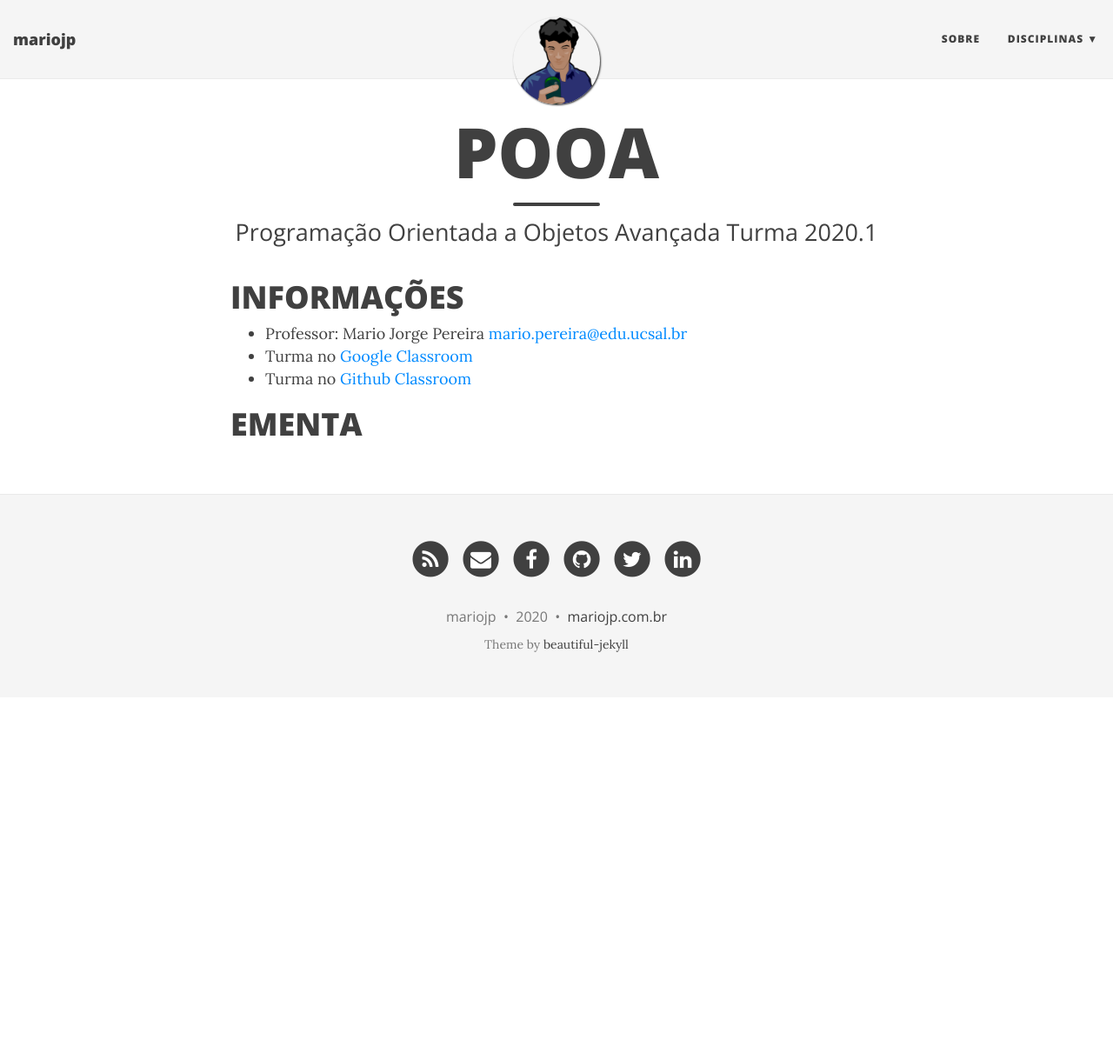
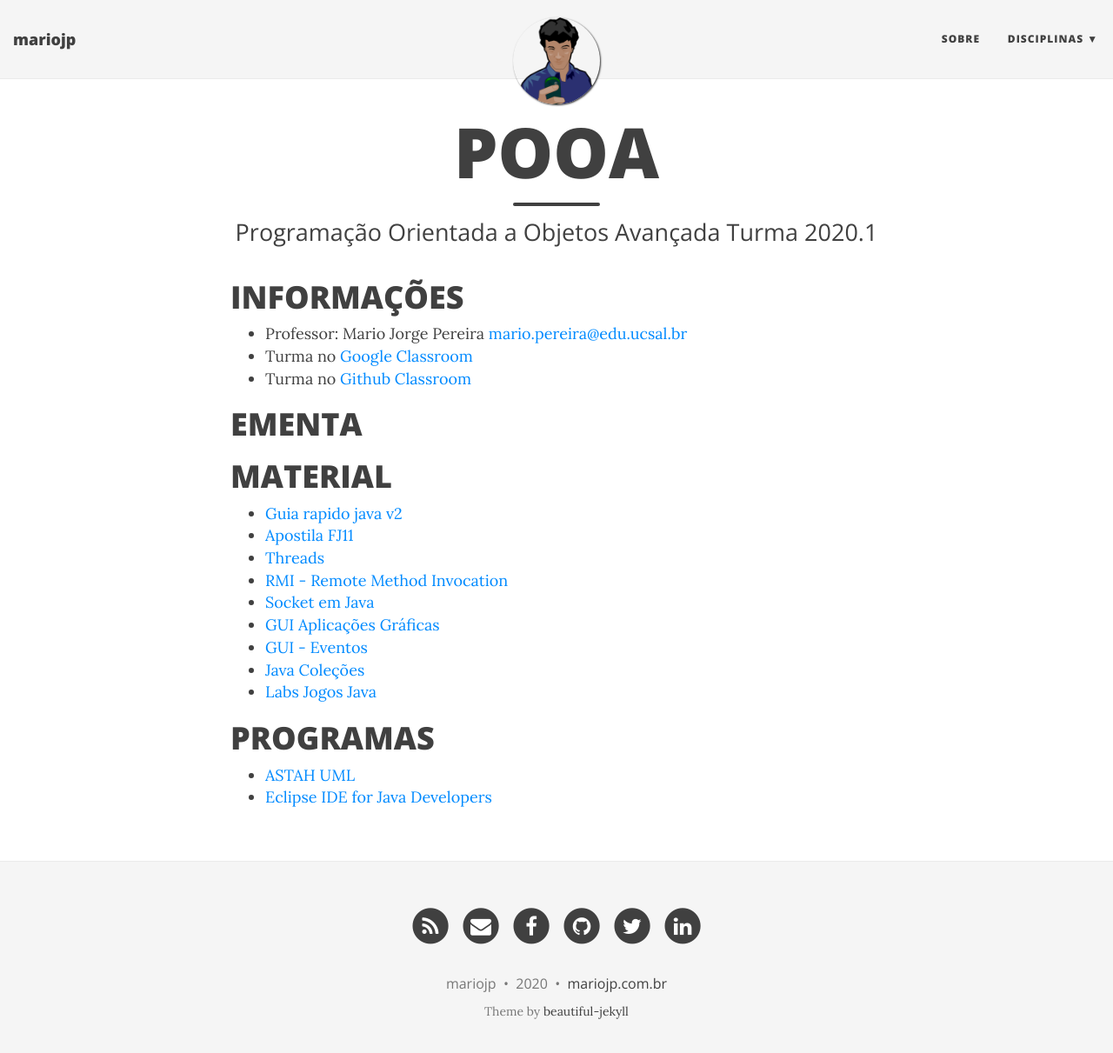
Before and after one commit to mariojp/mariojp.github.io, a Jekyll site: the page built from dooa20201.md, in a window 1280 px wide and 1224 px high. Shown: the top 1211 px of the window at 87% size. Built offline with Jekyll 4.4.1, drawn with Linux system fonts in a browser that asks for light colours; nearby versions of some CDN libraries.

Commit message:
oo e ooa Atualizada

```diff
--- a/dooa20201.md
+++ b/dooa20201.md
@@ -11,3 +11,18 @@
 - Turma no [Github Classroom](https://classroom.github.com/)
 
 # EMENTA
+
+# MATERIAL
+- [Guia rapido java v2](https://www.slideshare.net/mariojp/guia-rapido-java-v2)
+- [Apostila FJ11 ](https://www.caelum.com.br/download/caelum-java-objetos-fj11.pdf)
+- [Threads](https://www.slideshare.net/mariojp/threads-27202486)
+- [RMI - Remote Method Invocation ](https://www.slideshare.net/mariojp/rmi-27202325)
+- [Socket em Java ](https://www.slideshare.net/mariojp/socket-27202062)
+- [GUI Aplicações Gráficas](https://www.slideshare.net/mariojp/gui-26179978)
+- [GUI - Eventos](https://www.slideshare.net/mariojp/inter-26180041)
+- [Java Coleções](https://www.slideshare.net/mariojp/colees)
+- [Labs Jogos Java](https://www.slideshare.net/mariojp/labs-jogos-java)
+
+# PROGRAMAS
+- [ASTAH UML](https://astah.net/products/free-student-license/)
+- [Eclipse IDE for Java Developers](https://www.eclipse.org/downloads/packages/release/2020-03/r/eclipse-ide-java-developers)
```
Also changed, not shown: doo20201.md (+13 -12 lines).
